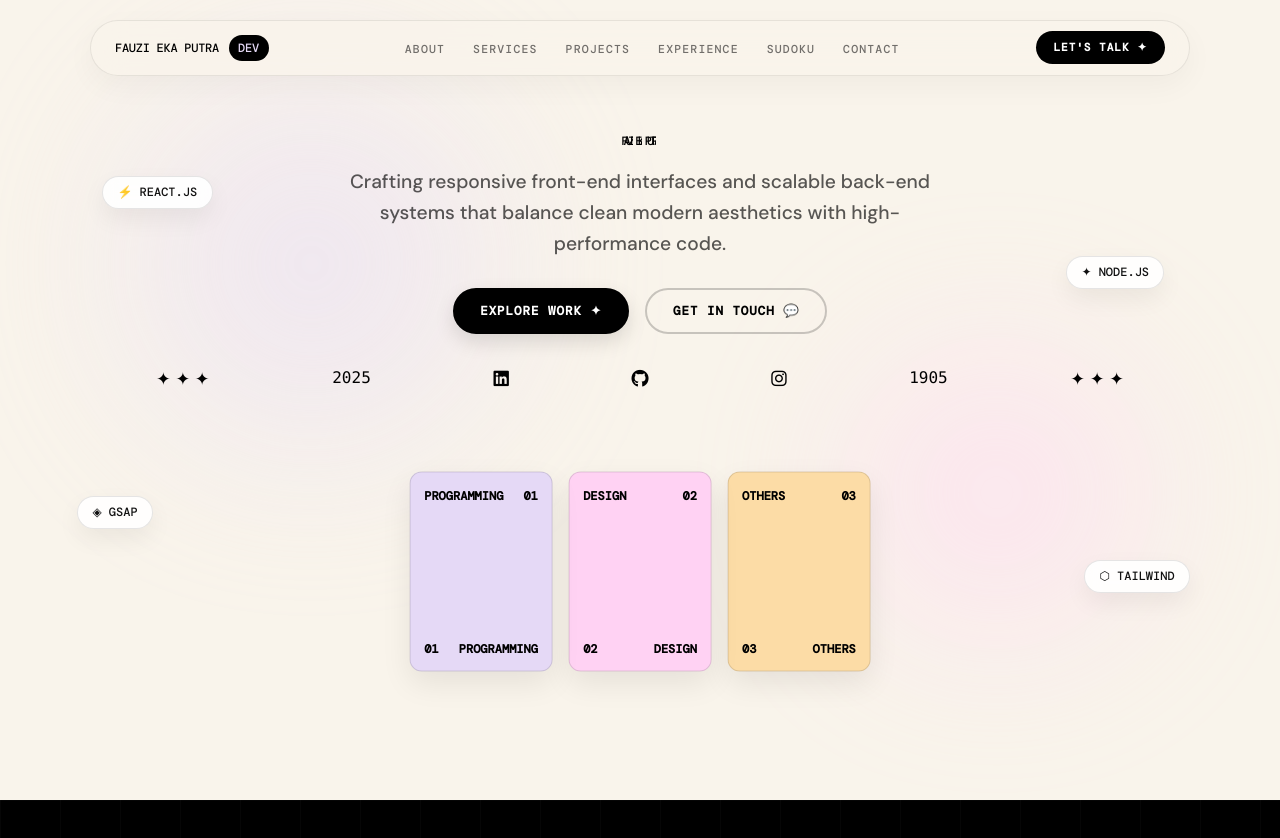
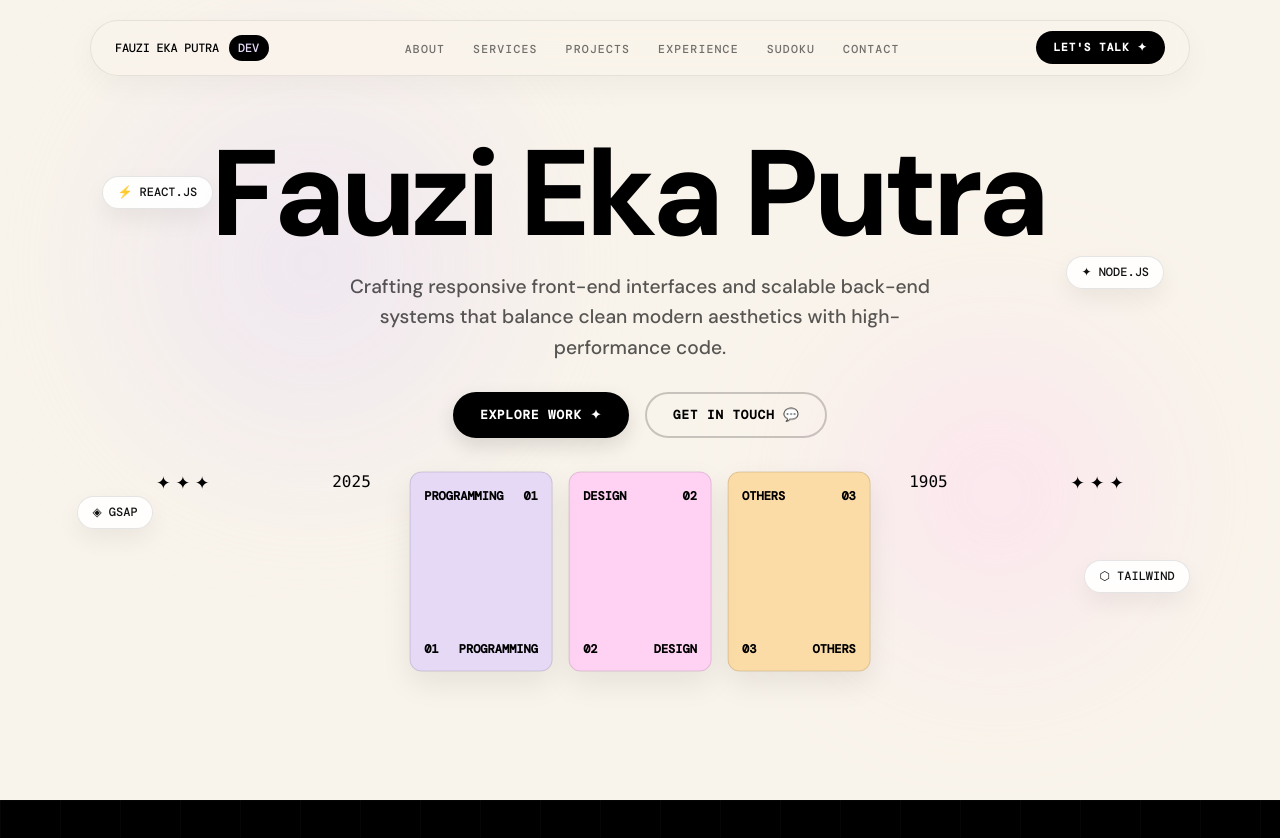
Before and after one commit to Fauzzii/Portofolio, a React (Vite) app: page / in a window 1280 px wide. Shown: the top 838 px of the page. Built offline with nearby package versions, Linux system fonts and the light colour scheme; a web font is replaced by a local one.

Commit message:
Fix header spans size and typography override

```diff
--- a/src/index.css
+++ b/src/index.css
@@ -38,6 +38,19 @@ span {
   font-family: "DM Mono", monospace;
   font-size: 0.75rem;
   font-weight: 500;
+}
+
+.name span,
+.exp-title span,
+.stats-header h2 span,
+.ctc-heading h2 span {
+  text-transform: none;
+  font-family: "DM Sans", sans-serif;
+  font-size: inherit;
+  font-weight: inherit;
+  font-style: inherit;
+  letter-spacing: inherit;
+  line-height: inherit;
 }
 
 section {
```
